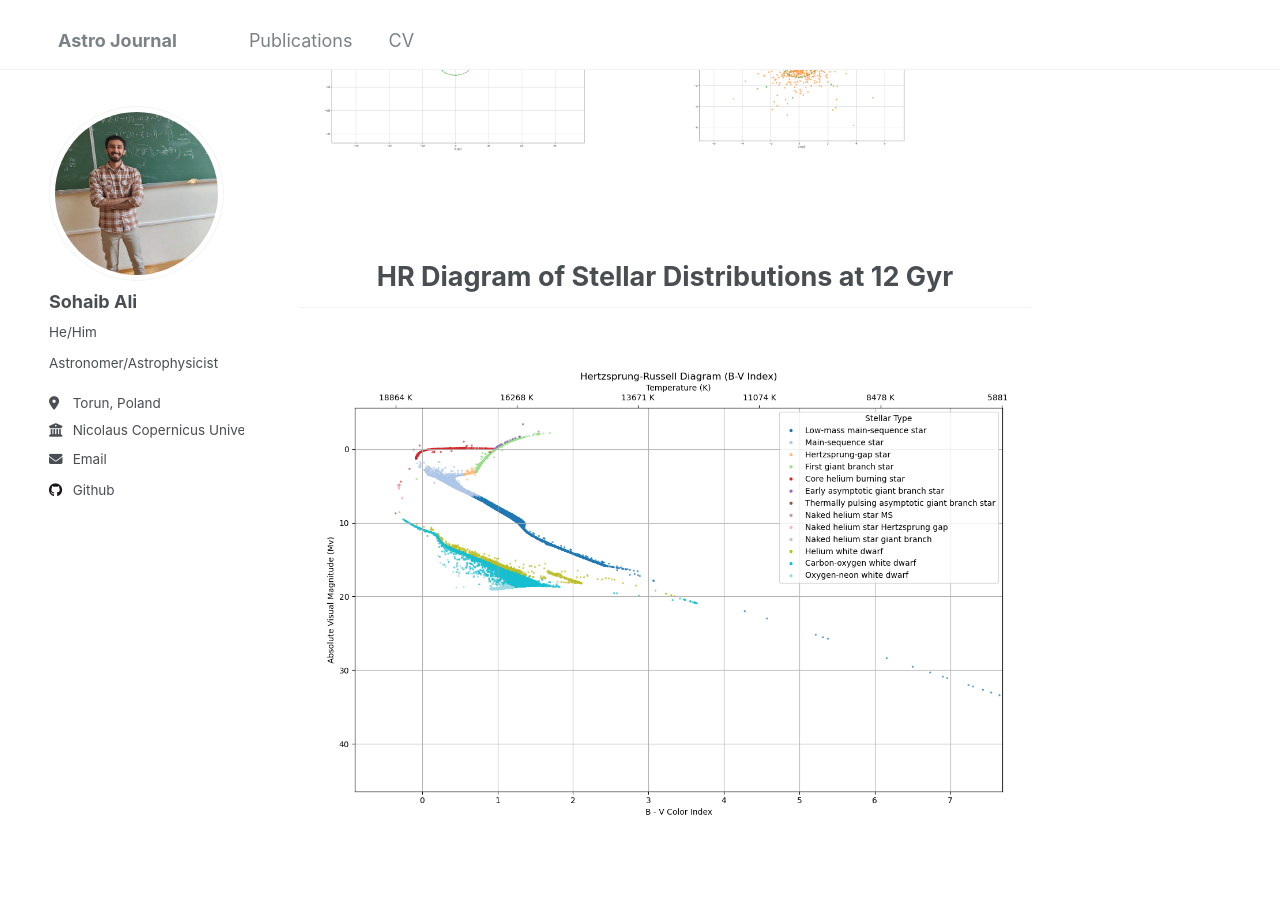
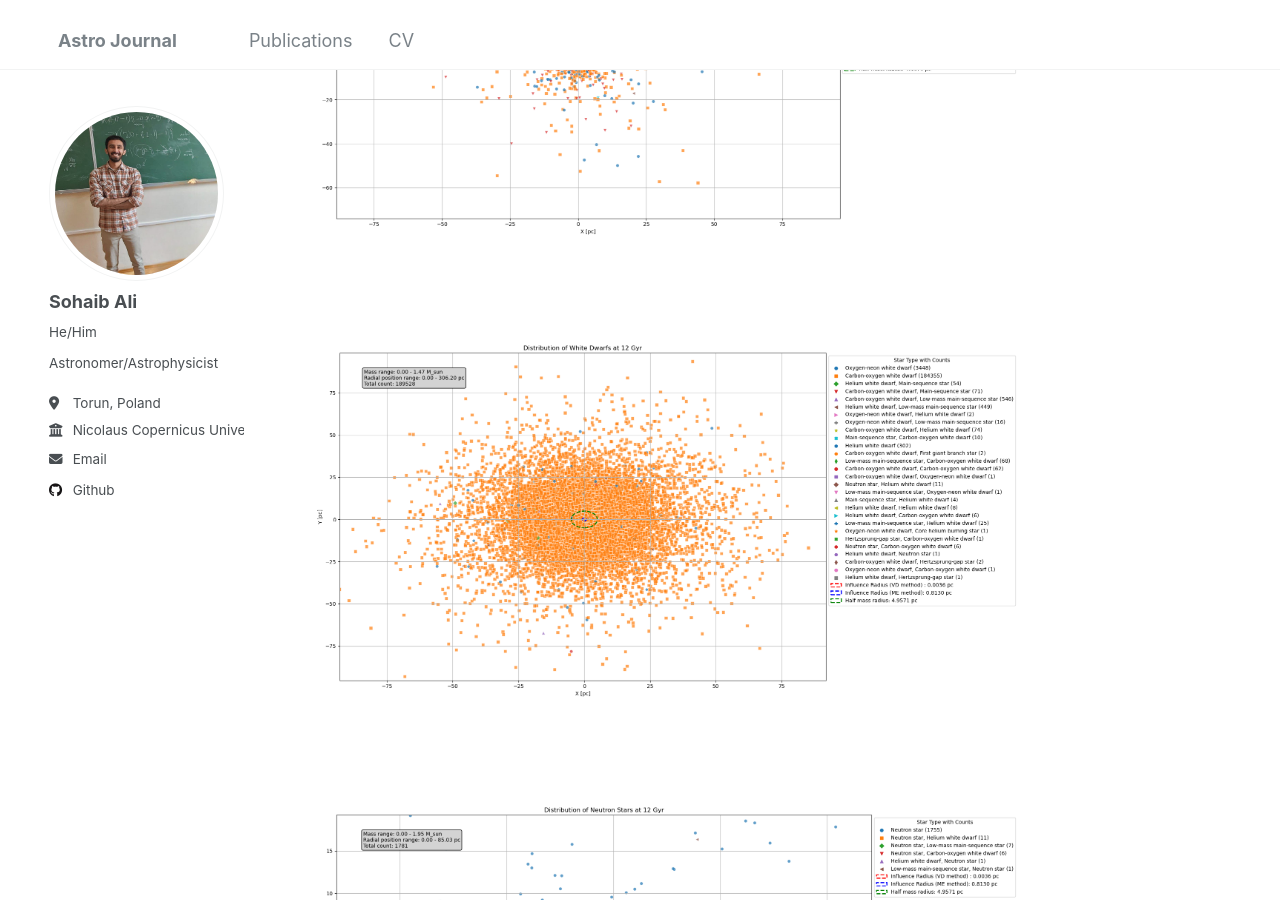
Before and after one commit to nebula-navigator/nebula-navigator.github.io, a Jekyll site: the page built from _publications/growth-black-holes.md, in a window 1280 px wide and 900 px high, scrolled down 1818 px. Built offline with Jekyll 4.4.1, drawn with Linux system fonts in a browser that asks for light colours.

Commit message:
Update growth-black-holes.md

```diff
--- a/_publications/growth-black-holes.md
+++ b/_publications/growth-black-holes.md
@@ -33,51 +33,27 @@ Our research finds that in globular clusters with initial densities of the order
 
 
 <h2 style="text-align: center; font-size: 1.5em; font-weight: bold; margin-bottom: 5px;">Various Stellar Distributions at 12 Gyr</h2>
-<!-- First Row -->
-<div class="page-content" style="display: flex; justify-content: space-between; margin: 20px; gap: 5px;">
-    <!-- Left side figure -->
-    <figure style="text-align: center; flex: 1; max-width: 48%;">
-        <img src="/images/msdist.png" alt="Phase-folded lightcurve from Tarleton" style="width: 100%; max-width: 800px; height: auto;"/>
-        <figcaption style="margin-top: 10px; font-size: 1.1em; font-weight: bold;"></figcaption>
-    </figure>
-    <!-- Right side figure -->
-    <figure style="text-align: center; flex: 1; max-width: 48%;">
-        <img src="/images/esdist.png" alt="Another lightcurve or figure" style="width: 100%; max-width: 800px; height: auto;"/>
+<div style="display: flex; flex-direction: column; align-items: center; margin: 10px;">
+    <figure style="text-align: center; flex: 1; max-width: 100%;">
+        <img src="/images/msdist.png" alt="Phase-folded lightcurve from Tarleton" style="width: 100%; max-width: 1800px; height: auto;"/>
         <figcaption style="margin-top: 10px; font-size: 1.1em; font-weight: bold;"></figcaption>
     </figure>
 </div>
-
-<!-- Second Row -->
-<div class="page-content" style="display: flex; justify-content: space-between; margin: 20px; gap: 5px;">
-    <!-- Left side figure -->
-    <figure style="text-align: center; flex: 1; max-width: 48%;">
-        <img src="/images/wddist.png" alt="Phase-folded lightcurve from Tarleton" style="width: 100%; max-width: 800px; height: auto;"/>
-        <figcaption style="margin-top: 10px; font-size: 1.1em; font-weight: bold;"></figcaption>
-    </figure>
-    <!-- Right side figure -->
-    <figure style="text-align: center; flex: 1; max-width: 48%;">
-        <img src="/images/nsdist.png" alt="Another lightcurve or figure" style="width: 100%; max-width: 800px; height: auto;"/>
+<div style="display: flex; flex-direction: column; align-items: center; margin: 10px;">
+    <figure style="text-align: center;">
+        <img src="/images/esdist.png" alt="Phase-folded lightcurve from Tarleton" style="width: 100%; max-width: 1800px; height: auto;"/>
         <figcaption style="margin-top: 10px; font-size: 1.1em; font-weight: bold;"></figcaption>
     </figure>
 </div>
-<!-- Third Row -->
-<div class="page-content" style="display: flex; justify-content: space-between; margin: 20px; gap: 5px;">
-    <!-- Left side figure -->
-    <figure style="text-align: center; flex: 1; max-width: 48%;">
-        <img src="/images/bhdist.png" alt="Phase-folded lightcurve from Tarleton" style="width: 100%; max-width: 800px; height: auto;"/>
-        <figcaption style="margin-top: 10px; font-size: 1.1em; font-weight: bold;"></figcaption>
-    </figure>
-    <!-- Right side figure -->
-    <figure style="text-align: center; flex: 1; max-width: 48%;">
-        <img src="/images/bhdist100myr.png" alt="Another lightcurve or figure" style="width: 100%; max-width: 800px; height: auto;"/>
+<div style="display: flex; flex-direction: column; align-items: center; margin: 10px;">
+    <figure style="text-align: center;">
+        <img src="/images/wddist.png" alt="Phase-folded lightcurve from Tarleton" style="width: 100%; max-width: 1800px; height: auto;"/>
         <figcaption style="margin-top: 10px; font-size: 1.1em; font-weight: bold;"></figcaption>
     </figure>
 </div>
-
-<h2 style="text-align: center; font-size: 1.5em; font-weight: bold; margin-bottom: 5px;">HR Diagram of Stellar Distributions at 12 Gyr</h2>
-<div style="display: flex; flex-direction: column; align-items: center; margin: 20px;">
+<div style="display: flex; flex-direction: column; align-items: center; margin: 10px;">
     <figure style="text-align: center;">
-        <img src="/images/hr.png" alt="Phase-folded lightcurve from Tarleton" style="width: 100%; max-width: 800px; height: auto;"/>
+        <img src="/images/nsdist.png" alt="Phase-folded lightcurve from Tarleton" style="width: 100%; max-width: 1800px; height: auto;"/>
         <figcaption style="margin-top: 10px; font-size: 1.1em; font-weight: bold;"></figcaption>
     </figure>
 </div>
```
